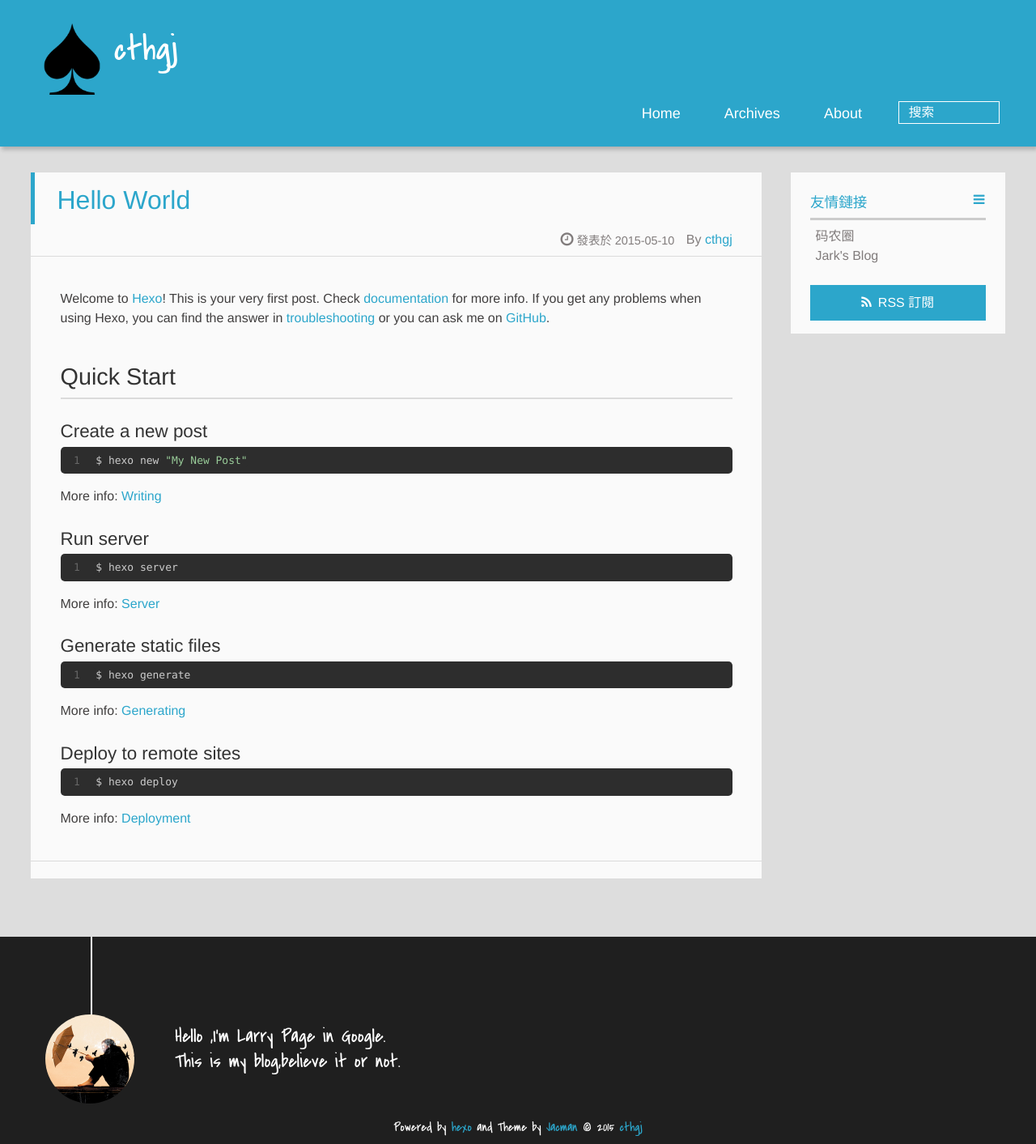
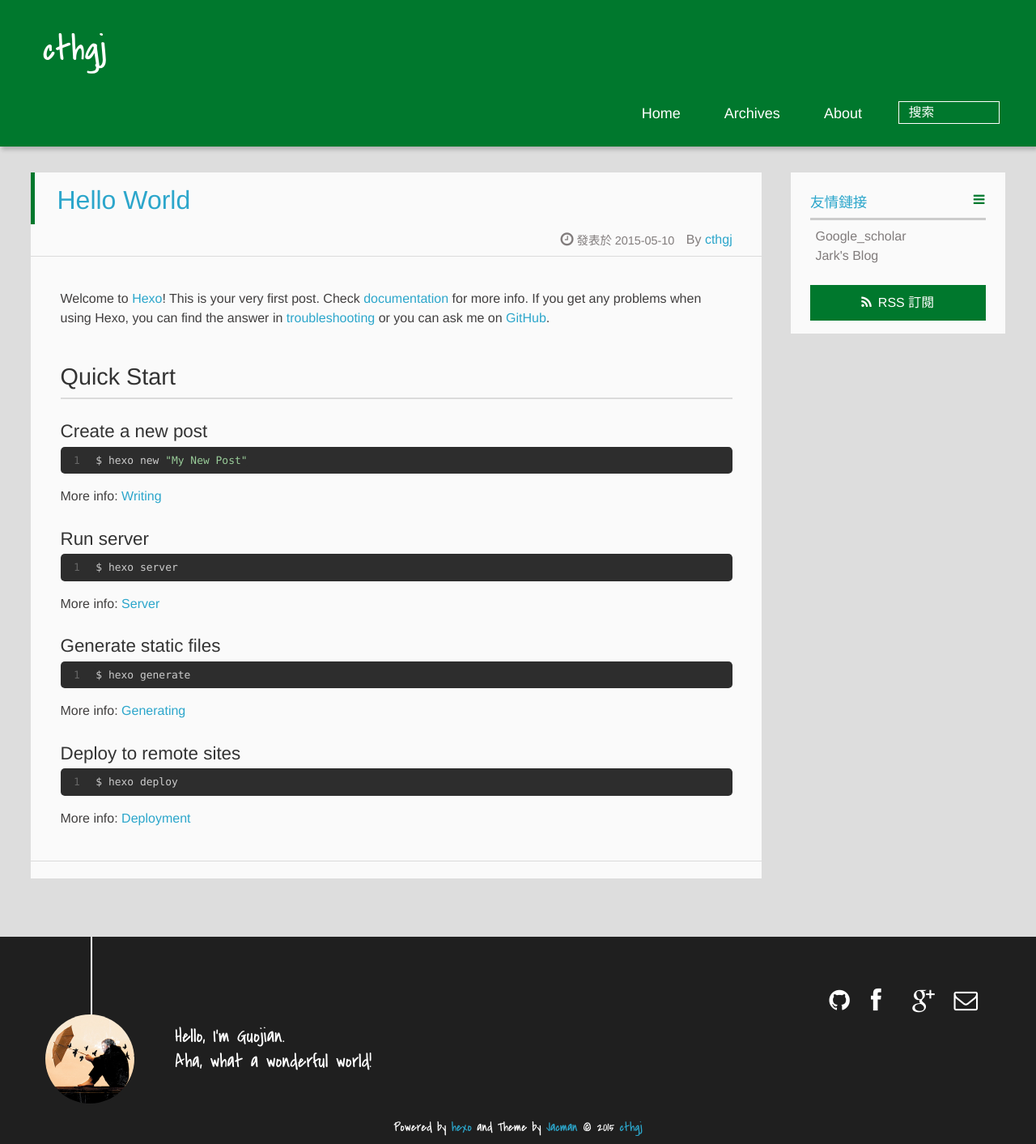
Before and after one commit to e-tomato/e-tomato.github.io, a plain HTML site: page index.html in a window 1280 px wide. Shown: the whole page at 81% size. Drawn offline with Linux system fonts and the light colour scheme.

Commit message:
Site updated: 2015-05-11 23:06:47

```diff
--- a/2015/05/10/hello-world/index.html
+++ b/2015/05/10/hello-world/index.html
@@ -23,6 +23,7 @@ Quick">
 <meta name="twitter:title" content="Hello World">
 <meta name="twitter:description" content="Welcome to Hexo! This is your very first post. Check documentation for more info. If you get any problems when using Hexo, you can find the answer in troubleshooting or you can ask me on GitHub.
 Quick">
+<link rel="publisher" href="109110535946297068779">
 
 
     <link rel="alternative" href="/atom.xml" title="cthgj" type="application/atom+xml">
@@ -41,10 +42,6 @@ Quick">
     <header>
 
 <div>
-
-			<div id="imglogo">
-				<a href="/"><img src="/img/logo.png" alt="cthgj" title="cthgj"/></a>
-			</div>
 
 			<div id="textlogo">
 				<h1 class="site-name"><a href="/" title="cthgj">cthgj</a></h1>
@@ -86,7 +83,7 @@ Quick">
   </h1>
   <p class="article-author">By
 
-		<a href="/about" title="cthgj" target="_blank" itemprop="author">cthgj</a>
+		<a href="https://plus.google.com/109110535946297068779?rel=author" title="cthgj" target="_blank" itemprop="author">cthgj</a>
 
   <p class="article-time">
     <time datetime="2015-05-10T21:24:53.253Z" itemprop="datePublished"> 發表於 2015-05-10</time>
@@ -160,7 +157,7 @@ Quick">
 
           <li>
 
-            	<a href="https://coderq.com" target="_blank" title="一个面向程序员交流分享的新一代社区">码农圈</a>
+            	<a href="https://scholar.google.com" target="_blank" title="Google_scholar">Google_scholar</a>
 
           </li>
 
@@ -192,20 +189,28 @@ Quick">
 
 
 	<section class="info">
-		<p> Hello ,I&#39;m Larry Page in Google. <br/>
-			This is my blog,believe it or not.</p>
+		<p> Hello, I&#39;m Guojian. <br/>
+			Aha, what a wonderful world!</p>
 	</section>
 
 	<div class="social-font" class="clearfix">
 
 
+		<a href="https://github.com/e-tomato" target="_blank" class="icon-github" title="github"></a>
+
+
+
+
+		<a href="https://www.facebook.com/hu.guojian" target="_blank" class="icon-facebook" title="facebook"></a>
 
 
 
 
 
+		<a href="https://plus.google.com/109110535946297068779?rel=author" target="_blank" class="icon-google_plus" title="Google+"></a>
 
 
+		<a href="mailto:hu.guojian0309@gmail.com" target="_blank" class="icon-email" title="Email Me"></a>
 
 	</div>
 
--- a/index.html
+++ b/index.html
@@ -20,6 +20,7 @@
 <meta name="twitter:card" content="summary">
 <meta name="twitter:title" content="cthgj">
 <meta name="twitter:description">
+<link rel="publisher" href="109110535946297068779">
 
 
     <link rel="alternative" href="/atom.xml" title="cthgj" type="application/atom+xml">
@@ -38,10 +39,6 @@
     <header>
 
 <div>
-
-			<div id="imglogo">
-				<a href="/"><img src="/img/logo.png" alt="cthgj" title="cthgj"/></a>
-			</div>
 
 			<div id="textlogo">
 				<h1 class="site-name"><a href="/" title="cthgj">cthgj</a></h1>
@@ -85,7 +82,7 @@
   </h1>
   <p class="article-author">By
 
-		<a href="/about" title="cthgj" target="_blank" itemprop="author">cthgj</a>
+		<a href="https://plus.google.com/109110535946297068779?rel=author" title="cthgj" target="_blank" itemprop="author">cthgj</a>
 
   <p class="article-time">
     <time datetime="2015-05-10T21:24:53.253Z" itemprop="datePublished"> 發表於 2015-05-10</time>
@@ -151,7 +148,7 @@
 
           <li>
 
-            	<a href="https://coderq.com" target="_blank" title="一个面向程序员交流分享的新一代社区">码农圈</a>
+            	<a href="https://scholar.google.com" target="_blank" title="Google_scholar">Google_scholar</a>
 
           </li>
 
@@ -183,20 +180,28 @@
 
 
 	<section class="info">
-		<p> Hello ,I&#39;m Larry Page in Google. <br/>
-			This is my blog,believe it or not.</p>
+		<p> Hello, I&#39;m Guojian. <br/>
+			Aha, what a wonderful world!</p>
 	</section>
 
 	<div class="social-font" class="clearfix">
 
 
+		<a href="https://github.com/e-tomato" target="_blank" class="icon-github" title="github"></a>
+
+
+
+
+		<a href="https://www.facebook.com/hu.guojian" target="_blank" class="icon-facebook" title="facebook"></a>
 
 
 
 
 
+		<a href="https://plus.google.com/109110535946297068779?rel=author" target="_blank" class="icon-google_plus" title="Google+"></a>
 
 
+		<a href="mailto:hu.guojian0309@gmail.com" target="_blank" class="icon-email" title="Email Me"></a>
 
 	</div>
 
```
Also changed, not shown: archives/2015/05/index.html (+11 -6 lines), archives/2015/index.html (+11 -6 lines), archives/index.html (+11 -6 lines), css/style.css, img/logo.png (deleted).
